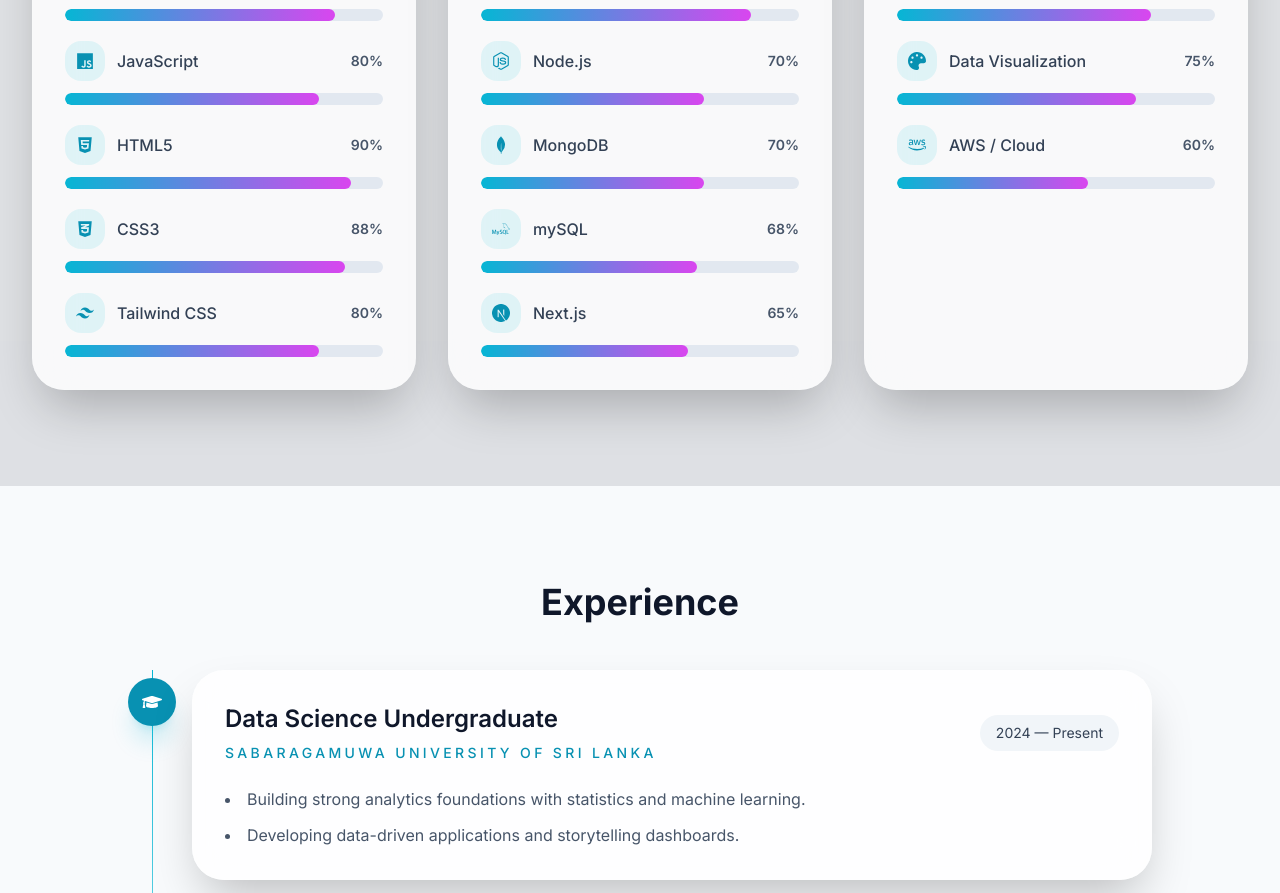
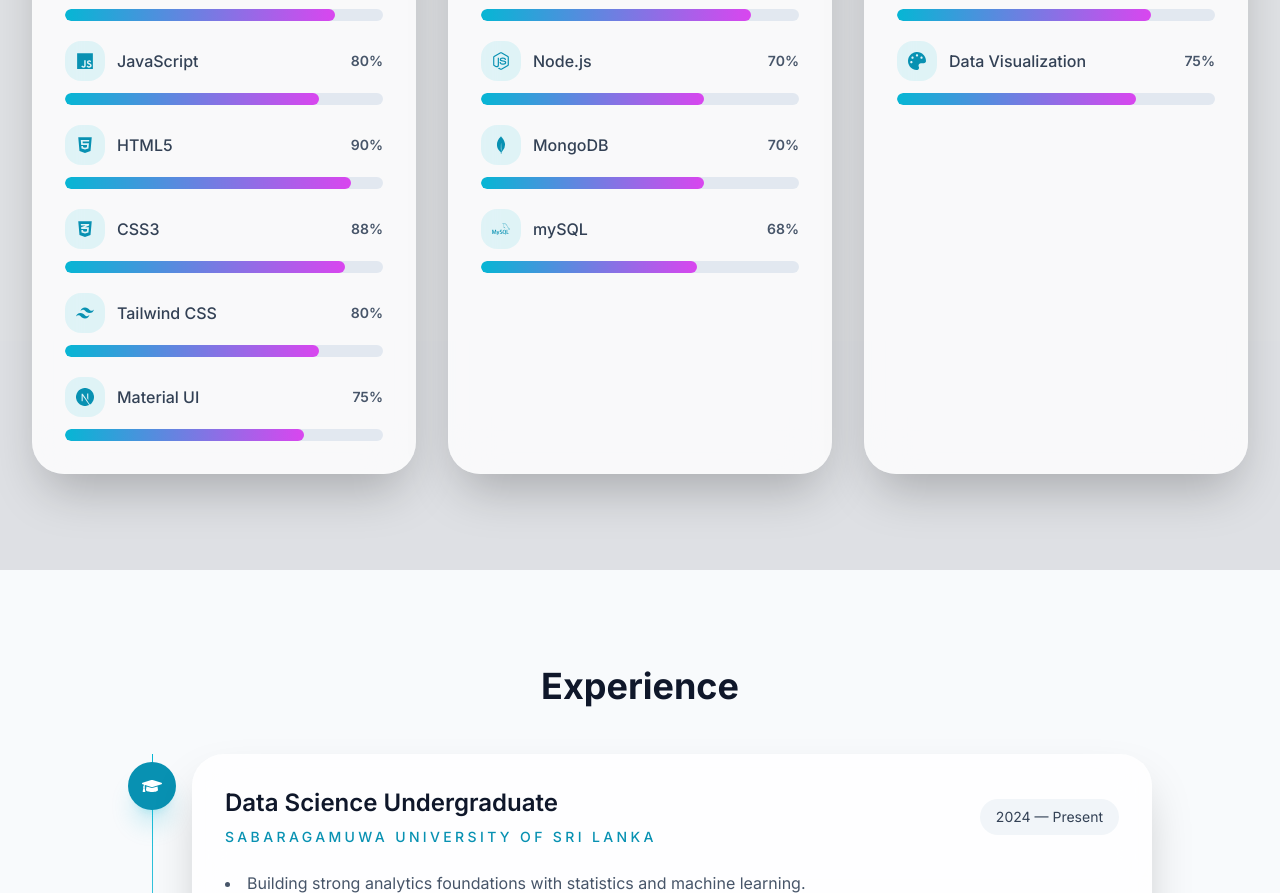
Before and after one commit to DhaneeraDulvanya/portfolio, a React (Vite) app: page / in a window 1280 px wide. Shown: the part 2200-3093 px from the top of the page. Built offline with nearby package versions, Linux system fonts and the light colour scheme; no server answers.

Commit message:
change some skills

```diff
--- a/src/components/Skills.jsx
+++ b/src/components/Skills.jsx
@@ -11,6 +11,7 @@
         { name: 'HTML5', icon: FaHtml5, level: 90 },
         { name: 'CSS3', icon: FaCss3Alt, level: 88 },
         { name: 'Tailwind CSS', icon: SiTailwindcss, level: 80 },
+        { name: 'Material UI', icon: SiNextdotjs, level: 75 },
       ],
     },
     {
@@ -20,7 +21,6 @@
         { name: 'Node.js', icon: FaNodeJs, level: 70 },
         { name: 'MongoDB', icon: SiMongodb, level: 70 },
         { name: 'mySQL', icon: SiMysql, level: 68 },
-        { name: 'Next.js', icon: SiNextdotjs, level: 65 },
       ],
     },
     {
@@ -28,7 +28,6 @@
       skills: [
         { name: 'Git', icon: FaGitAlt, level: 80 },
         { name: 'Data Visualization', icon: FaPalette, level: 75 },
-        { name: 'AWS / Cloud', icon: FaAws, level: 60 },
       ],
     },
   ]
```
